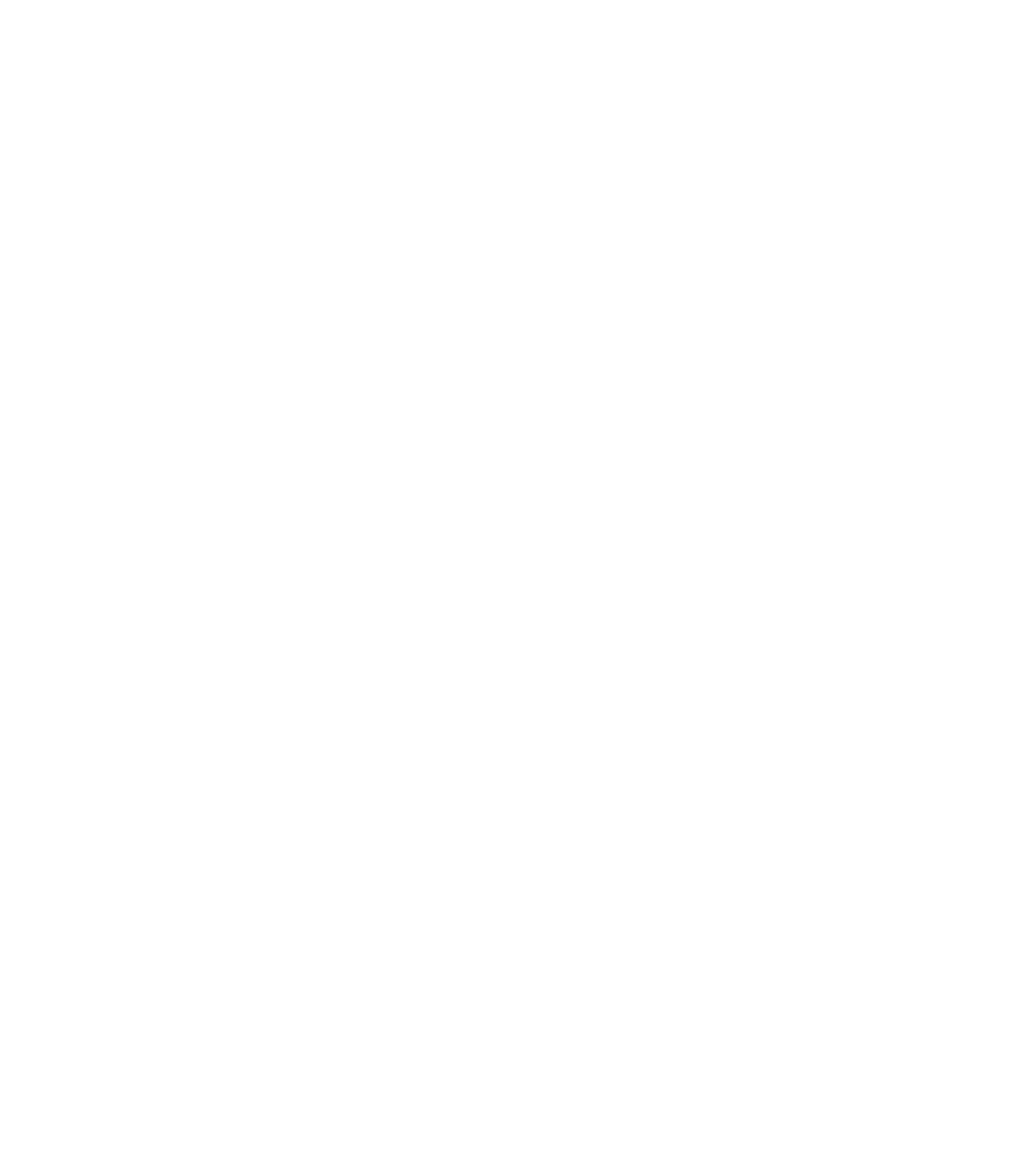
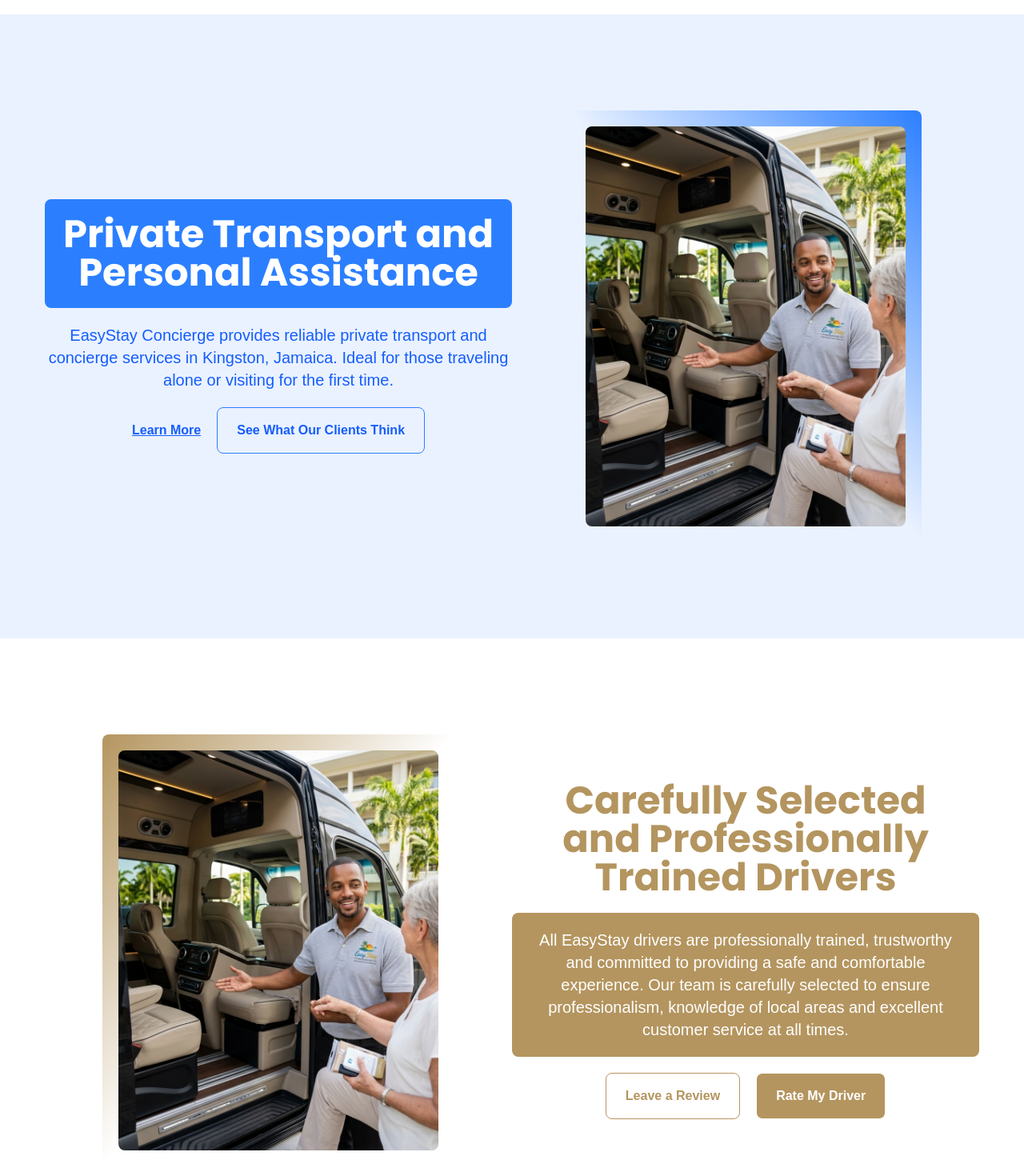
Before and after one commit to jevaughnvick/easy-stay, a React (Vite) app: page / in a window 1280 px wide. Shown: the part 1300-2770 px from the top of the page at 80% size. Before the commit the page ends 1158 px from the top, so only its background shows below. Built offline with nearby package versions, Linux system fonts and the light colour scheme.

Commit message:
write and style sections up to services grid

```diff
--- a/src/App.jsx
+++ b/src/App.jsx
@@ -3,6 +3,7 @@
 import pro from "./assets/professional.jpg";
 import convenient from "./assets/convenient.PNG";
 import reliable from "./assets/reliable.PNG";
+import help from "./assets/help.PNG";
 
 function App() {
     return (
@@ -23,8 +24,10 @@
                     <a href="" className="underline text-amber-600">
                         Get a Quote
                     </a>
-                    <button className="bg-amber-500 px-6 py-4 cursor-pointer text-white
-                    rounded-lg">
+                    <button
+                        className="bg-amber-500 px-6 py-4 cursor-pointer text-white
+                    rounded-lg"
+                    >
                         Book Now
                     </button>
                 </div>
@@ -33,19 +36,31 @@
             <div className="relative">
                 <div className="w-[1200px] h-[350px] absolute top-[550px] right-0 bottom-0 z-100 left-1/2 -translate-x-1/2 grid grid-cols-3 space-x-5">
                     <div className="bg-white p-5 rounded-lg shadow-xl flex flex-col justify-between">
-                        <img src={pro} alt="" className="w-full object-cover rounded-lg h-[250px]" />
+                        <img
+                            src={pro}
+                            alt=""
+                            className="w-full object-cover rounded-lg h-[250px]"
+                        />
                         <h2 className="text-3xl font-bold text-center">
                             Professional
                         </h2>
                     </div>
                     <div className="bg-white p-5 rounded-lg shadow-xl flex flex-col justify-between">
-                        <img src={reliable} alt="" className="w-full object-cover rounded-lg h-[250px]" />
+                        <img
+                            src={reliable}
+                            alt=""
+                            className="w-full object-cover rounded-lg h-[250px]"
+                        />
                         <h2 className="text-3xl font-bold text-center">
                             Reliable
                         </h2>
                     </div>
                     <div className="bg-white p-5 rounded-lg shadow-xl flex flex-col justify-between">
-                        <img src={convenient} alt="" className="w-full object-cover rounded-lg h-[250px] object-[50%_35%]" />
+                        <img
+                            src={convenient}
+                            alt=""
+                            className="w-full object-cover rounded-lg h-[250px] object-[50%_35%]"
+                        />
                         <h2 className="text-3xl font-bold text-center">
                             Committed
                         </h2>
@@ -54,18 +69,28 @@
                 <section className="relative h-screen overflow-hidden">
                     <div className="relative z-10 h-full p-14 flex flex-col justify-center">
                         <h1 className="text-5xl font-display font-bold text-white w-fit">
-                                    Private Driver and<br></br>Personal Assistance Service
+                            Private Driver and<br></br>Personal Assistance
+                            Service
                         </h1>
                         <p className="text-white text-lg mt-5 w-1/2">
-                                    Reliable private transport and concierge services offering comfort, safety and peace of mind designed for a smooth, stress-free experience in Jamaica. We handle your transportation so you can focus on what matters.
+                            Reliable private transport and concierge services
+                            offering comfort, safety and peace of mind designed
+                            for a smooth, stress-free experience in Jamaica. We
+                            handle your transportation so you can focus on what
+                            matters. Book easily via our website or get a quote
+                            in seconds.
                         </p>
                         <div className="flex space-x-5 items-center justify-center font-bold mt-10 w-1/2">
-                                    <button className="border border-amber-500 px-6 py-4 cursor-pointer
-                                    text-white rounded-lg">
+                            <button
+                                className="border border-amber-500 px-6 py-4 cursor-pointer
+                                text-white rounded-lg"
+                            >
                                 Get a Quote
                             </button>
-                                    <button className="bg-amber-500 px-6 py-4 cursor-pointer text-white
-                                    rounded-lg">
+                            <button
+                                className="bg-amber-500 px-6 py-4 cursor-pointer text-white
+                                rounded-lg"
+                            >
                                 Book Your Ride
                             </button>
                         </div>
@@ -73,19 +98,131 @@
                             Professional Dependable Committed
                         </p>
                     </div>
-                    <div className="absolute inset-0 bg-linear-to-r from-black/90 via-black/40
-                    to-transparent z-1"></div>
+                    <div
+                        className="absolute inset-0 bg-linear-to-r from-black/90 via-black/40
+                    to-transparent z-1"
+                    ></div>
                     <img
                         src={heroPhoto}
                         alt=""
                         className="absolute inset-0 scale-120 origin-left w-full h-full object-cover"
                     />
                 </section>
-                <section className="relative">
-                    <div className="px-14 py-30">
+            </div>
+
+            <section className="h-[400px]"></section>
+
+            <section className="bg-blue-500/10">
+                <div className="px-14 py-30 flex">
+                    <div className="flex-1 flex flex-col justify-center space-y-5">
+                        <h1
+                            className="text-5xl font-poppins font-bold text-white bg-blue-500
+                        p-5 rounded-lg text-center"
+                        >
+                            Private Transport and Personal Assistance
+                        </h1>
+                        <p className="text-blue-600 text-xl text-center">
+                            EasyStay Concierge provides reliable private
+                            transport and concierge services in Kingston,
+                            Jamaica. Ideal for those traveling alone or visiting
+                            for the first time.
+                        </p>
+                        <div className="flex space-x-5 justify-center items-center font-bold">
+                            <a href="" className="underline text-blue-600">
+                                Learn More
+                            </a>
+                            <button
+                                className="border border-blue-500 px-6 py-4 cursor-pointer text-blue-600
+                            rounded-lg"
+                            >
+                                See What Our Clients Think
+                            </button>
+                        </div>
+                    </div>
+                    <div className="flex-1 flex justify-center items-center">
+                        <div
+                            className="p-5 rounded-lg bg-linear-to-bl
+                        from-blue-500 via-transparent to-transparent"
+                        >
+                            <img
+                                src={help}
+                                alt=""
+                                className="w-[400px] rounded-lg h-[500px] object-cover"
+                            />
+                        </div>
+                    </div>
                 </div>
             </section>
+            <section className="">
+                <div className="px-14 py-30 flex flex-row-reverse">
+                    <div className="flex-1 flex flex-col justify-center space-y-5">
+                        <h1 className="text-5xl font-poppins font-bold text-[#b4955f] text-center">
+                            Carefully Selected and Professionally Trained
+                            Drivers
+                        </h1>
+                        <p
+                            className="text-xl text-white bg-[#b4955f]
+                        p-5 rounded-lg text-center"
+                        >
+                            All EasyStay drivers are professionally trained,
+                            trustworthy and committed to providing a safe and
+                            comfortable experience. Our team is carefully
+                            selected to ensure professionalism, knowledge of
+                            local areas and excellent customer service at all
+                            times.
+                        </p>
+                        <div className="flex space-x-5 justify-center font-bold">
+                            <button
+                                className="border border-[#b4955f] px-6 py-4 cursor-pointer text-[#b4955f]
+                            rounded-lg"
+                            >
+                                Leave a Review
+                            </button>
+                            <button
+                                className="border bg-[#b4955f] px-6 py-4 cursor-pointer text-white
+                            rounded-lg"
+                            >
+                                Rate My Driver
+                            </button>
                         </div>
+                    </div>
+                    <div className="flex-1 flex justify-center items-center">
+                        <div
+                            className="p-5 rounded-lg bg-linear-to-br
+                        from-[#b4955f] via-transparent to-transparent"
+                        >
+                            <img
+                                src={help}
+                                alt=""
+                                className="w-[400px] rounded-lg h-[500px] object-cover"
+                            />
+                        </div>
+                    </div>
+                </div>
+            </section>
+            <section className="bg-slate-500/10">
+                <div className="px-14 py-30 flex flex-col space-y-20 border border-red-500">
+                    <div className="flex-1 flex flex-col justify-center space-y-5 border border-red-500">
+                        <h1
+                            className="text-5xl font-poppins font-bold text-white bg-slate-700
+                        p-5 rounded-lg text-center"
+                        >
+                            Our Services
+                        </h1>
+                        <p className="w-1/2 text-slate-600 text-xl text-center mx-auto">
+                            Choose a package designed around your schedule,
+                            travel needs, and level of flexibility. Our services
+                            are designed to provide a smooth, reliable, and
+                            stress-free experience throughout your stay.
+                        </p>
+                    </div>
+                    <div className="flex-1 border border-red-500">
+                        <div className=""></div>
+                        <div className=""></div>
+                        <div className=""></div>
+                    </div>
+                </div>
+            </section>
         </>
     );
 }
```
Also changed, not shown: src/index.css (+4 -4 lines), src/assets/help.PNG (added). Lines whose indentation alone changed are shown as unchanged.
